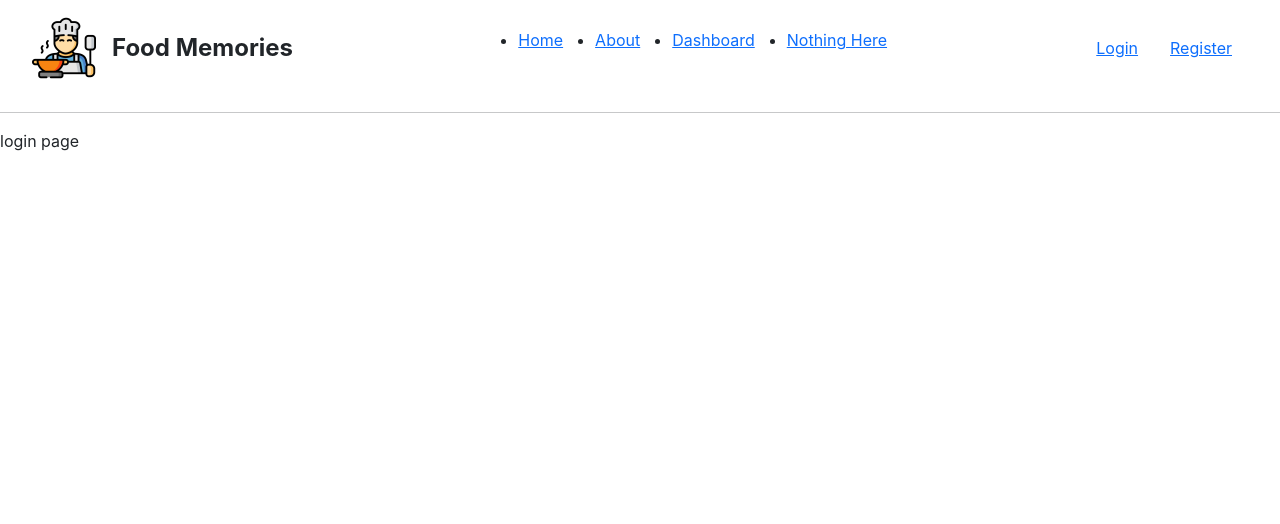
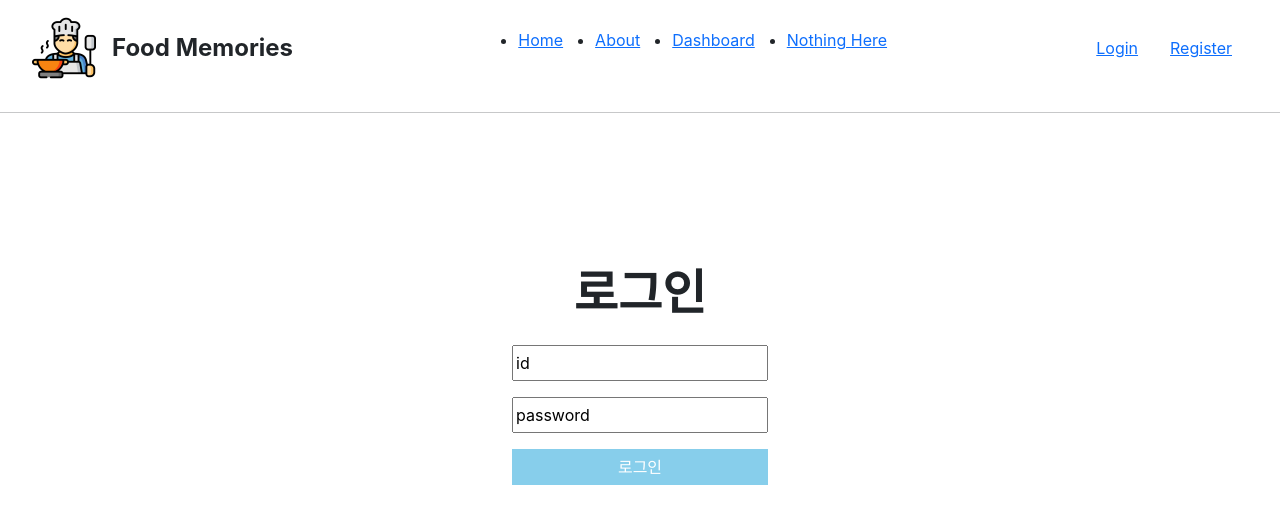
Before and after one commit to heybys/just-do-eat, a React (Create React App) app: page /login in a window 1280 px wide. Shown: the top 524 px of the page. Built offline with nearby package versions, Linux system fonts and the light colour scheme; the HTML template or start-up script is replaced by a standard one.

Commit message:
update login page

```diff
--- a/src/page/Login.tsx
+++ b/src/page/Login.tsx
@@ -1,7 +1,34 @@
 import React from 'react';
 
 const Login = () => {
-  return <div>login page</div>;
+  return (
+    <div
+      style={{
+        display: 'flex',
+        flexDirection: 'column',
+        alignItems: 'center',
+        justifyContent: 'center',
+        gap: 16,
+        padding: 128
+      }}
+    >
+      <div style={{ fontSize: 48, fontWeight: 700 }}>로그인</div>
+      <input style={{ width: 256, height: 36 }} value={'id'} />
+      <input style={{ width: 256, height: 36 }} value={'password'} />
+      <button
+        style={{
+          width: 256,
+          height: 36,
+          background: 'skyblue',
+          color: 'white',
+          border: 0,
+          outline: 0
+        }}
+      >
+        로그인
+      </button>
+    </div>
+  );
 };
 
 export default Login;
```
